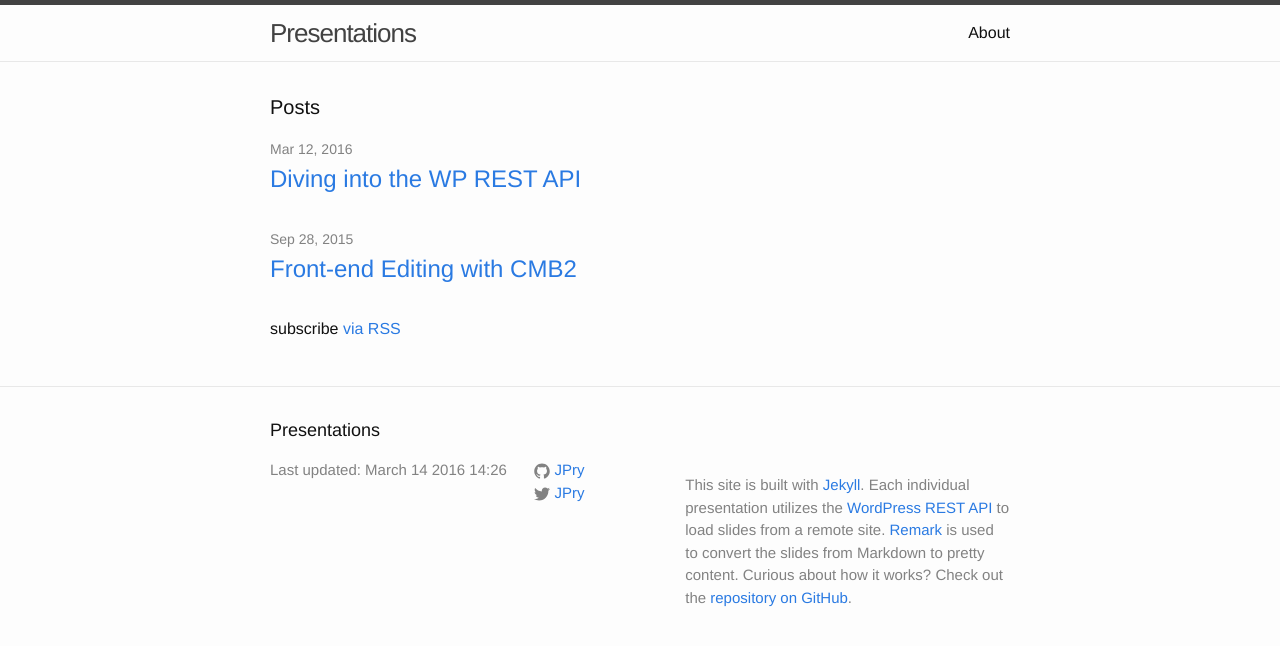
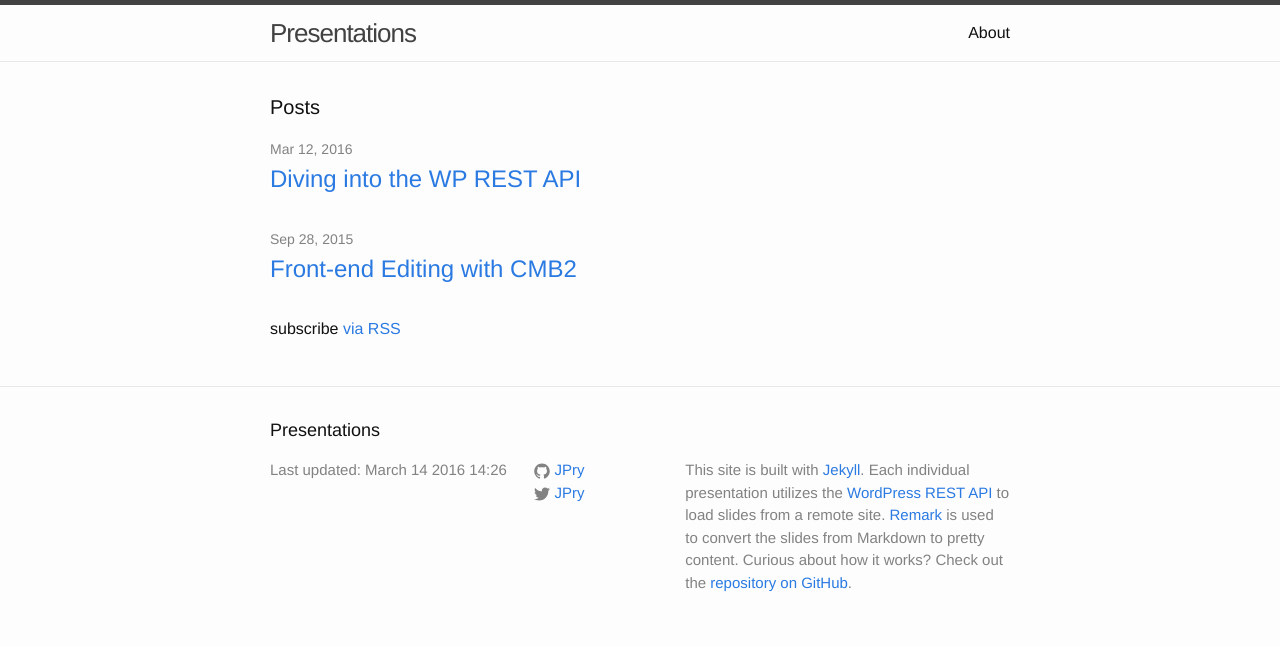
Before and after one commit to JPry/presentations, a Jekyll site: the page built from index.html, in a window 1280 px wide. Shown: the top 646 px of the page. Built offline with Jekyll 4.4.1, drawn with Linux system fonts in a browser that asks for light colours.

Commit message:
Remove <p> tags from description

```diff
--- a/_includes/footer.html
+++ b/_includes/footer.html
@@ -50,7 +50,7 @@
       </div>
 
       <div class="footer-col  footer-col-3">
-        <p class="text">{{ site.description | markdownify }}</p>
+        {{ site.description | markdownify }}
       </div>
     </div>
 
```
